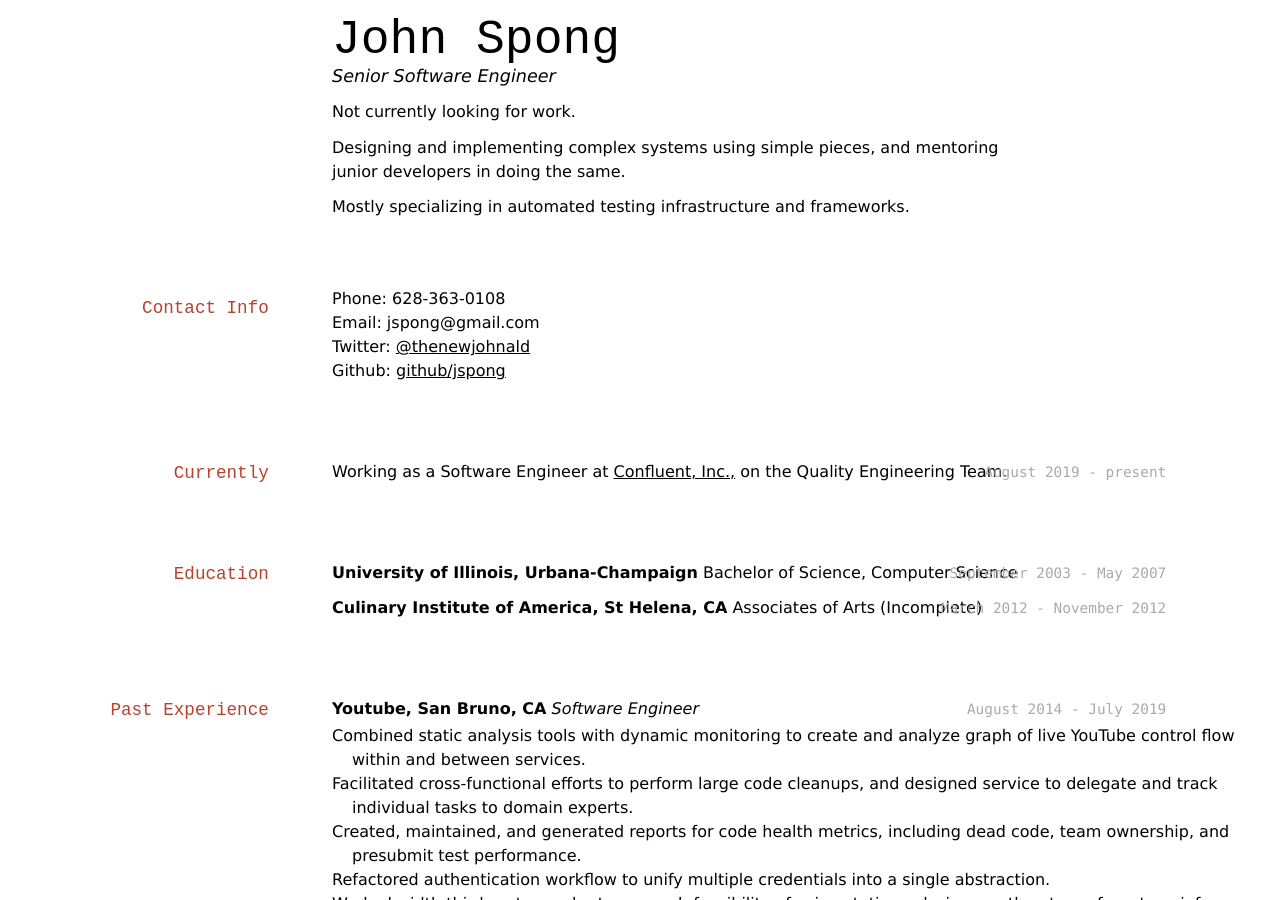
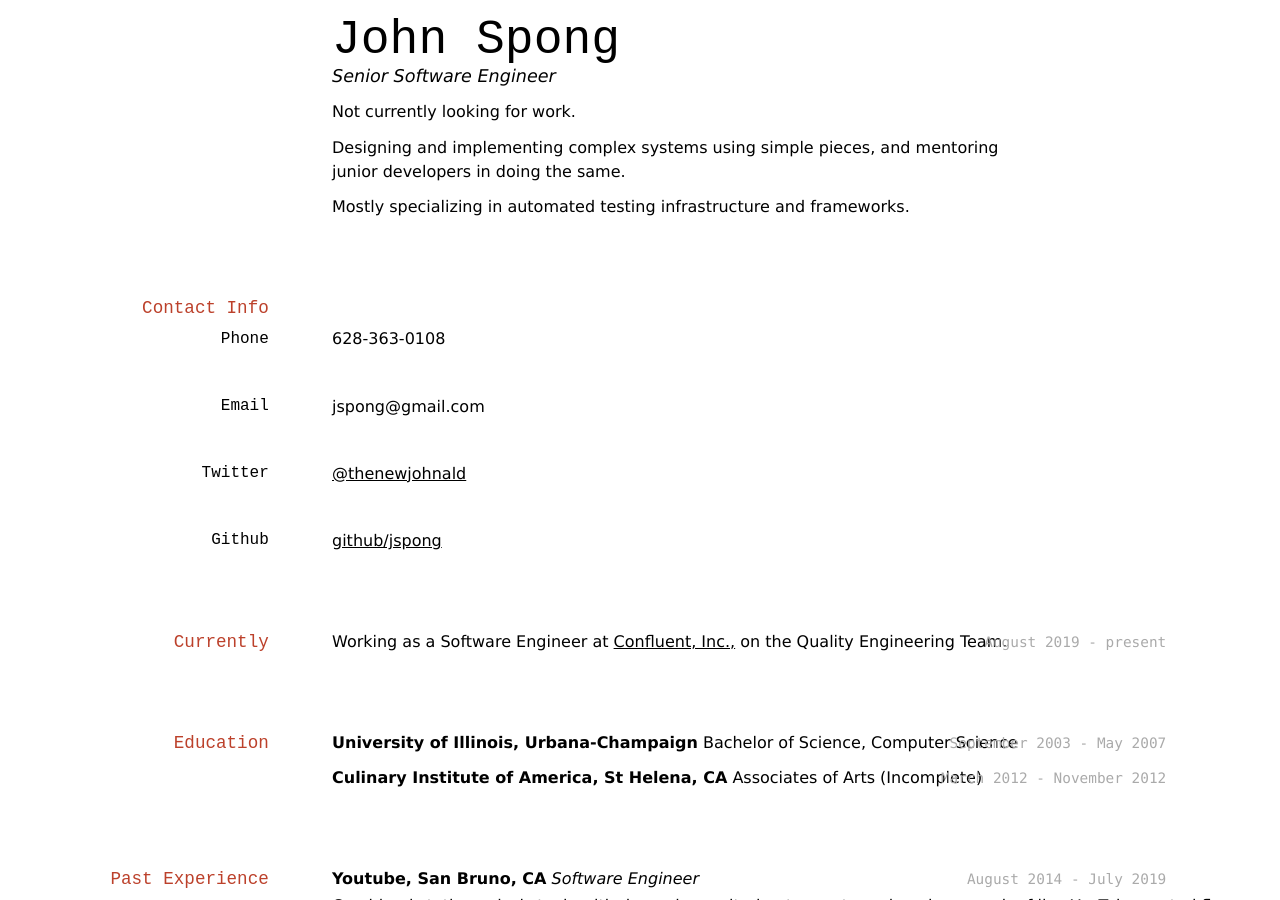
Before and after one commit to jspong/jspong.github.io, a Jekyll site: the page built from resume.md, in a window 1280 px wide and 900 px high. Built offline with Jekyll 4.4.1, drawn with Linux system fonts in a browser that asks for light colours.

Commit message:
Try subheadings for contact info

```diff
--- a/resume.md
+++ b/resume.md
@@ -20,10 +20,21 @@ Mostly specializing in automated testing infrastructure and frameworks.
 
 ## Contact Info
 
-* Phone:       628-363-0108
-* Email:       jspong@gmail.com
-* Twitter:     [@thenewjohnald](https://twitter.com/thenewjohnald)
-* Github:      [github/jspong](https://github.com/jspong)
+### Phone
+
+628-363-0108
+
+### Email
+
+jspong@gmail.com
+
+### Twitter
+
+[@thenewjohnald](https://twitter.com/thenewjohnald)
+
+### Github
+
+[github/jspong](https://github.com/jspong)
 
 ## Currently
 
```
